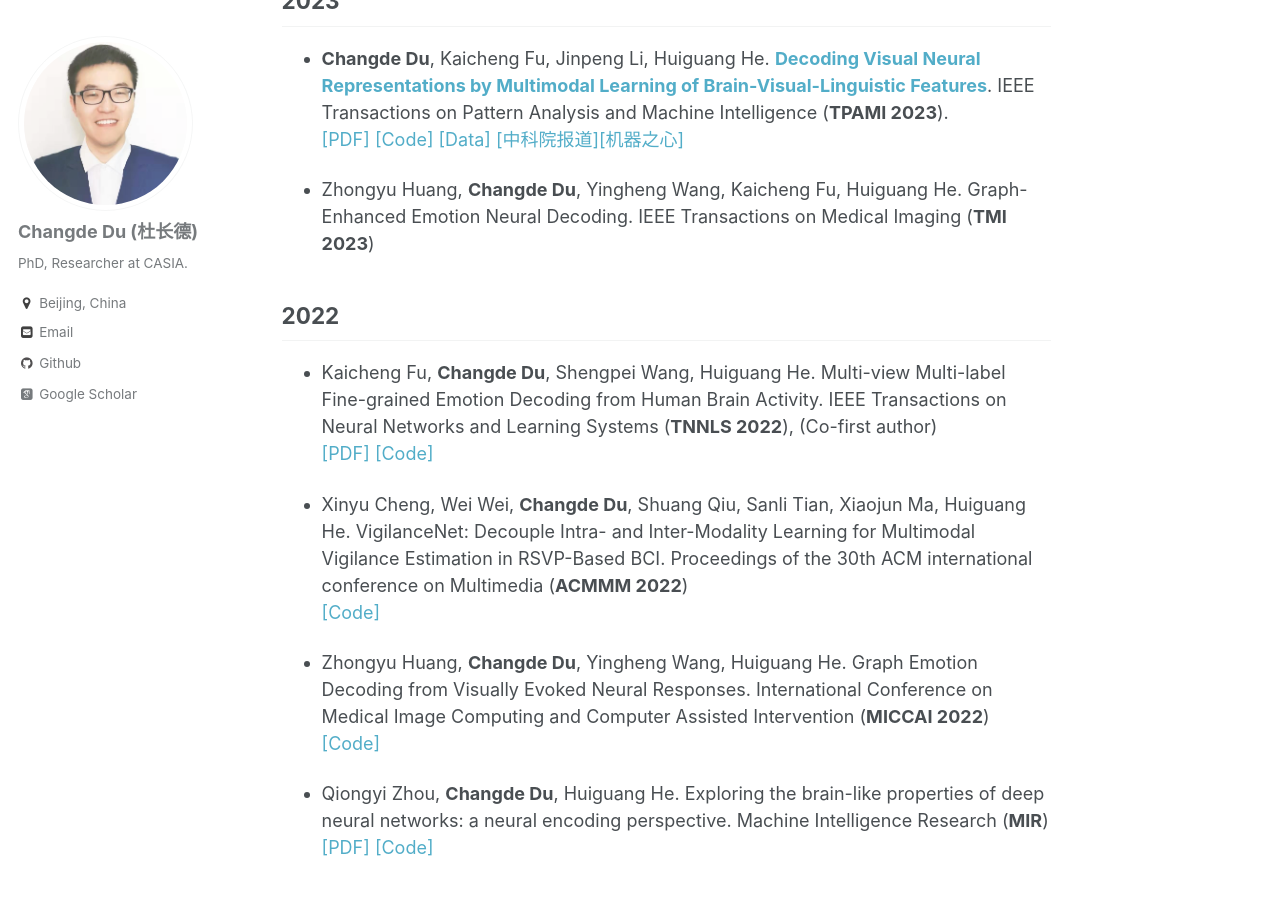
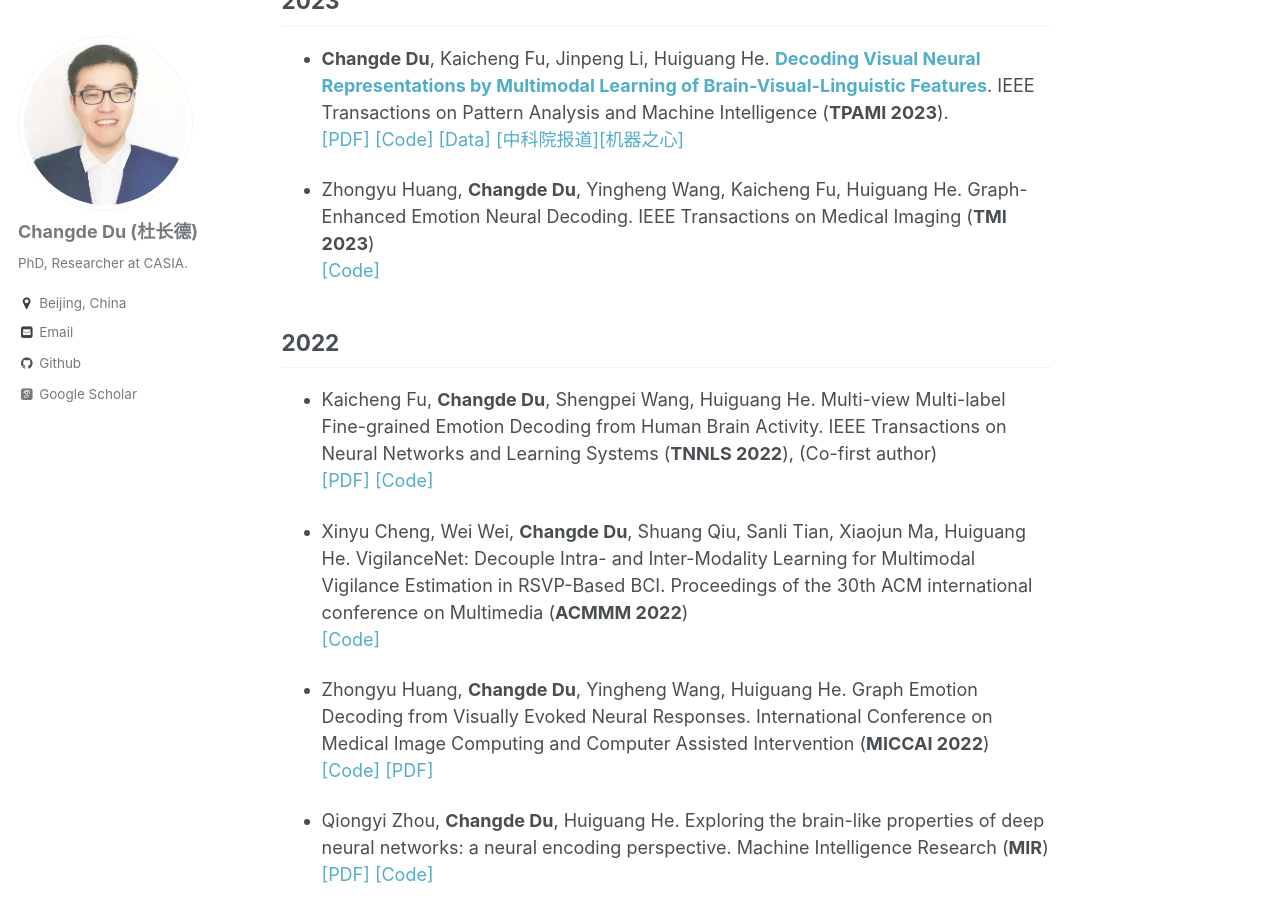
Before and after one commit to ChangdeDu/changdedu.github.io, a Jekyll site: the page built from _pages/about.md, in a window 1280 px wide and 900 px high, scrolled down 2249 px. Built offline with Jekyll 4.4.1, drawn with Linux system fonts in a browser that asks for light colours; some web fonts are replaced.

Commit message:
Update about.md

```diff
--- a/_pages/about.md
+++ b/_pages/about.md
@@ -64,14 +64,14 @@ redirect_from:
 ## 2023
 - **Changde Du**, Kaicheng Fu, Jinpeng Li, Huiguang He. [**Decoding Visual Neural Representations by Multimodal Learning of Brain-Visual-Linguistic Features**](https://arxiv.org/abs/2210.06756). IEEE Transactions on Pattern Analysis and Machine Intelligence (**TPAMI 2023**). <br>[[PDF]](https://ieeexplore.ieee.org/document/10089190) [[Code]](https://github.com/ChangdeDu/BraVL) [[Data]](https://figshare.com/articles/dataset/BraVL/17024591) [[中科院报道]](https://www.cas.cn/syky/202304/t20230407_4883387.shtml)[[机器之心]](https://mp.weixin.qq.com/s/6Q6aUq5zAo6CWwWJR3zlsw)
 
-- Zhongyu Huang, **Changde Du**, Yingheng Wang, Kaicheng Fu, Huiguang He. Graph-Enhanced Emotion Neural Decoding. IEEE Transactions on Medical Imaging (**TMI 2023**)
+- Zhongyu Huang, **Changde Du**, Yingheng Wang, Kaicheng Fu, Huiguang He. Graph-Enhanced Emotion Neural Decoding. IEEE Transactions on Medical Imaging (**TMI 2023**)  <br> [[Code]](https://ieeexplore.ieee.org/document/10047967)
 
 ## 2022
 - Kaicheng Fu, **Changde Du**, Shengpei Wang, Huiguang He. Multi-view Multi-label Fine-grained Emotion Decoding from Human Brain Activity. IEEE Transactions on Neural Networks and Learning Systems (**TNNLS 2022**), (Co-first author) <br>[[PDF]](https://arxiv.org/abs/2211.02629) [[Code]](https://github.com/KaichengFu1997/ML-BVAE)
 
 - Xinyu Cheng, Wei Wei, **Changde Du**, Shuang Qiu, Sanli Tian, Xiaojun Ma, Huiguang He. VigilanceNet: Decouple Intra- and Inter-Modality Learning for Multimodal Vigilance Estimation in RSVP-Based BCI. Proceedings of the 30th ACM international conference on Multimedia (**ACMMM 2022**) <br> [[Code]](https://github.com/I-am-BigOrange/VigilanceNet)
 
-- Zhongyu Huang, **Changde Du**, Yingheng Wang, Huiguang He. Graph Emotion Decoding from Visually Evoked Neural Responses. International Conference on Medical Image Computing and Computer Assisted Intervention (**MICCAI 2022**) <br> [[Code]](https://github.com/zhongyu1998/GED)
+- Zhongyu Huang, **Changde Du**, Yingheng Wang, Huiguang He. Graph Emotion Decoding from Visually Evoked Neural Responses. International Conference on Medical Image Computing and Computer Assisted Intervention (**MICCAI 2022**) <br> [[Code]](https://github.com/zhongyu1998/GED) [[PDF]](https://link.springer.com/epdf/10.1007/978-3-031-16452-1_38?sharing_token=6y8qowVjmrCEhi5TyxLHufe4RwlQNchNByi7wbcMAY4L66RnN6EH-Qpj4d-T4RVyoEuh08iPZf42yckc5YIozqGcTY6PG_u9I4HdO3Fz3rNOh-GyTe4DVaLvcPkP0jmkecyjAMsV7-aKu42DbQST3rZ1d2uMpuweaCzr1hyngUY%3D)
 
 - Qiongyi Zhou, **Changde Du**, Huiguang He. Exploring the brain-like properties of deep neural networks: a neural encoding perspective. Machine Intelligence Research (**MIR**) <br>[[PDF]](https://link.springer.com/article/10.1007/s11633-022-1348-x) [[Code]](https://github.com/QYiZhou/LWNeuralEncoding)
 
```
